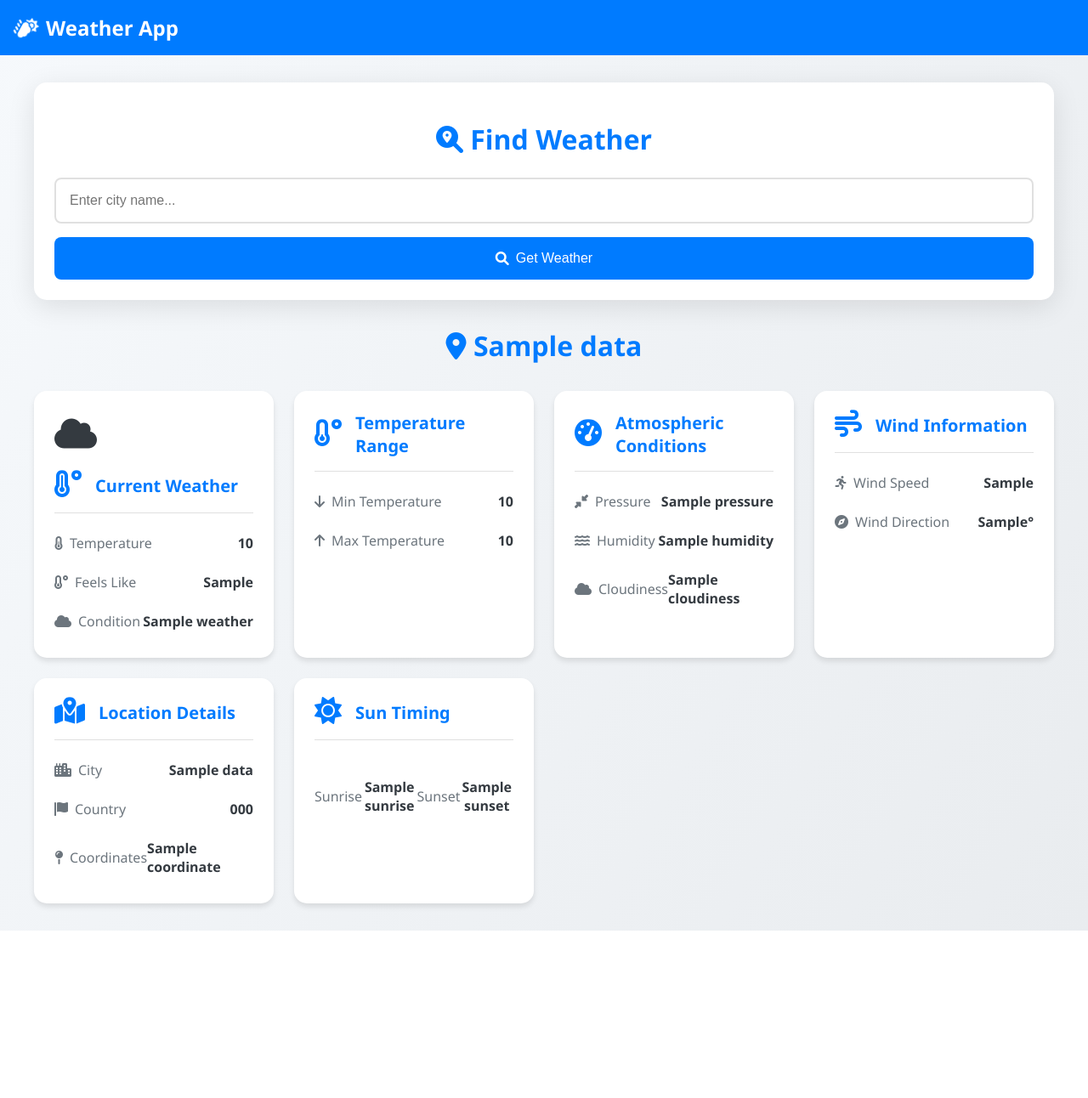
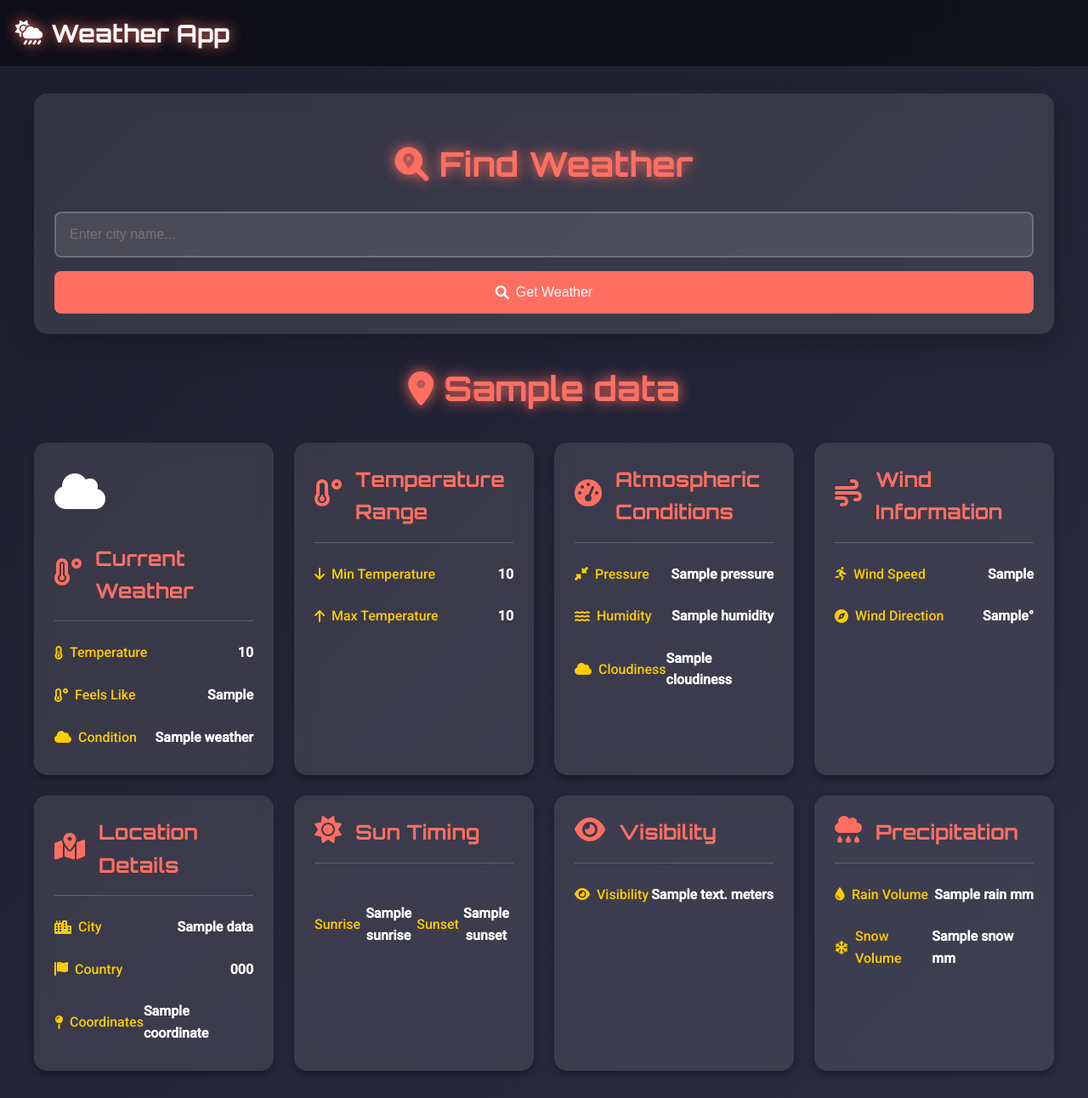
Before and after one commit to amrithul/weather_app, a Django app: template templates/index.html in a window 1280 px wide. Shown: the whole page at 85% size. Before the commit the page ends 1095 px from the top, so only its background shows below. Run offline with Django 5.2, Linux system fonts and the light colour scheme; the template is opened without the code that fills it: most values are stand-ins (such as "Sample title", 1, 10 or a date in 2020); parts of the project's set-up code (start-up, migrations or seed data) failed here and were passed over.

Commit message:
Update index.html
made changes in the look and style

```diff
--- a/templates/index.html
+++ b/templates/index.html
@@ -5,17 +5,15 @@
   <meta name="viewport" content="width=device-width, initial-scale=1.0">
   <title>Weather App</title>
   <link rel="stylesheet" href="https://cdnjs.cloudflare.com/ajax/libs/font-awesome/6.0.0/css/all.min.css">
+  <link href="https://fonts.googleapis.com/css2?family=Orbitron:wght@400;700&family=Roboto:wght@300;400;500&display=swap" rel="stylesheet">
   <style>
     :root {
-      --primary-color: #007bff;
-      --secondary-color: #6c757d;
-      --success-color: #28a745;
-      --info-color: #17a2b8;
-      --warning-color: #ffc107;
-      --danger-color: #dc3545;
-      --light-color: #f8f9fa;
-      --dark-color: #343a40;
-      --white: #ffffff;
+      --primary-color: #ff6f61;
+      --secondary-color: #ffcc00;
+      --background-gradient: linear-gradient(135deg, #1e1e2f, #2a2a40);
+      --card-background: rgba(255, 255, 255, 0.1);
+      --text-color: #ffffff;
+      --shadow-color: rgba(0, 0, 0, 0.3);
     }
 
     @keyframes fadeIn {
@@ -25,44 +23,42 @@
 
     @keyframes float {
       0% { transform: translateY(0px); }
-      50% { transform: translateY(-5px); }
+      50% { transform: translateY(-10px); }
       100% { transform: translateY(0px); }
     }
 
-    @keyframes spin {
-      from { transform: rotate(0deg); }
-      to { transform: rotate(360deg); }
-    }
-
-    @keyframes pulse {
-      0% { transform: scale(1); }
-      50% { transform: scale(1.05); }
-      100% { transform: scale(1); }
+    @keyframes glow {
+      0% { text-shadow: 0 0 5px var(--primary-color); }
+      50% { text-shadow: 0 0 20px var(--primary-color); }
+      100% { text-shadow: 0 0 5px var(--primary-color); }
     }
 
     body {
-      background: linear-gradient(120deg, #f6f9fc 0%, #e9ecef 100%);
-      color: var(--dark-color);
-      font-family: 'Segoe UI', Tahoma, Geneva, Verdana, sans-serif;
+      background: var(--background-gradient);
+      color: var(--text-color);
+      font-family: 'Roboto', sans-serif;
       margin: 0;
       min-height: 100vh;
+      line-height: 1.6;
     }
 
     .navbar {
-      background-color: var(--primary-color);
+      background: rgba(0, 0, 0, 0.5);
       padding: 1rem 0;
       animation: fadeIn 0.5s ease-out;
     }
 
     .navbar-brand {
-      color: var(--white);
-      font-size: 1.5rem;
-      font-weight: 600;
+      color: var(--text-color);
+      font-size: 1.8rem;
+      font-family: 'Orbitron', sans-serif;
+      font-weight: 700;
       text-decoration: none;
       margin-left: 1rem;
       display: flex;
       align-items: center;
       gap: 0.5rem;
+      animation: glow 3s infinite;
     }
 
     .navbar-brand i {
@@ -76,23 +72,22 @@
     }
 
     .search-container {
-      background: var(--white);
+      background: var(--card-background);
       padding: 1.5rem;
       border-radius: 15px;
-      box-shadow: 0 8px 32px rgba(0, 0, 0, 0.1);
+      box-shadow: 0 8px 32px var(--shadow-color);
       margin-bottom: 2rem;
       animation: fadeIn 0.5s ease-out;
-    }
-
-    .search-container:hover {
-      animation: pulse 2s infinite;
+      backdrop-filter: blur(10px);
     }
 
     h1 {
       color: var(--primary-color);
       text-align: center;
       margin-bottom: 1.5rem;
-      font-size: 2rem;
+      font-size: 2.5rem;
+      font-family: 'Orbitron', sans-serif;
+      animation: glow 3s infinite;
     }
 
     .form-group {
@@ -104,22 +99,24 @@
     .form-control {
       flex: 1;
       padding: 1rem;
-      border: 2px solid #e0e0e0;
+      border: 2px solid rgba(255, 255, 255, 0.2);
       border-radius: 8px;
       font-size: 1rem;
+      background: rgba(255, 255, 255, 0.1);
+      color: var(--text-color);
       transition: all 0.3s ease;
     }
 
     .form-control:focus {
       border-color: var(--primary-color);
       outline: none;
-      box-shadow: 0 0 0 3px rgba(0, 123, 255, 0.25);
+      box-shadow: 0 0 0 3px rgba(255, 111, 97, 0.25);
     }
 
     .btn {
       padding: 1rem;
       background: var(--primary-color);
-      color: var(--white);
+      color: var(--text-color);
       border: none;
       border-radius: 8px;
       font-size: 1rem;
@@ -132,7 +129,7 @@
     }
 
     .btn:hover {
-      background: #0056b3;
+      background: #ff4a3d;
       transform: translateY(-2px);
     }
 
@@ -144,26 +141,19 @@
     }
 
     .weather-card {
-      background: var(--white);
+      background: var(--card-background);
       border-radius: 15px;
       padding: 1.5rem;
-      box-shadow: 0 4px 6px rgba(0, 0, 0, 0.1);
+      box-shadow: 0 4px 6px var(--shadow-color);
       transition: all 0.3s ease;
       animation: fadeIn 0.5s ease-out;
-      animation-fill-mode: both;
+      backdrop-filter: blur(10px);
     }
 
     .weather-card:hover {
       transform: translateY(-5px);
-      box-shadow: 0 8px 15px rgba(0, 0, 0, 0.2);
+      box-shadow: 0 8px 15px var(--shadow-color);
     }
-
-    .weather-card:nth-child(1) { animation-delay: 0.1s; }
-    .weather-card:nth-child(2) { animation-delay: 0.2s; }
-    .weather-card:nth-child(3) { animation-delay: 0.3s; }
-    .weather-card:nth-child(4) { animation-delay: 0.4s; }
-    .weather-card:nth-child(5) { animation-delay: 0.5s; }
-    .weather-card:nth-child(6) { animation-delay: 0.6s; }
 
     .weather-card-header {
       display: flex;
@@ -171,7 +161,7 @@
       gap: 1rem;
       margin-bottom: 1rem;
       padding-bottom: 1rem;
-      border-bottom: 1px solid #e0e0e0;
+      border-bottom: 1px solid rgba(255, 255, 255, 0.2);
     }
 
     .weather-icon {
@@ -181,10 +171,11 @@
     }
 
     .weather-card-title {
-      font-size: 1.25rem;
+      font-size: 1.5rem;
       font-weight: 600;
       color: var(--primary-color);
       margin: 0;
+      font-family: 'Orbitron', sans-serif;
     }
 
     .weather-card-content {
@@ -202,7 +193,7 @@
     }
 
     .weather-data:hover {
-      background: rgba(0, 123, 255, 0.05);
+      background: rgba(255, 111, 97, 0.1);
       padding: 0.5rem;
       border-radius: 8px;
     }
@@ -217,12 +208,12 @@
 
     .weather-value {
       font-weight: 600;
-      color: var(--dark-color);
+      color: var(--text-color);
     }
 
     .alert {
       background: var(--danger-color);
-      color: var(--white);
+      color: var(--text-color);
       padding: 1rem;
       border-radius: 8px;
       text-align: center;
@@ -232,7 +223,7 @@
 
     /* Weather condition icons */
     .weather-condition {
-      font-size: 2.5rem;
+      font-size: 3rem;
       margin-bottom: 1rem;
       animation: float 3s ease-in-out infinite;
     }
@@ -251,17 +242,17 @@
     .sunrise-sunset-icon {
       font-size: 2rem;
       margin-bottom: 0.5rem;
-      color: var(--warning-color);
+      color: var(--secondary-color);
     }
 
     /* Responsive adjustments */
     @media (max-width: 768px) {
       .navbar-brand {
-        font-size: 1.25rem;
+        font-size: 1.5rem;
       }
 
       h1 {
-        font-size: 1.75rem;
+        font-size: 2rem;
       }
 
       .form-group {
@@ -285,7 +276,7 @@
       }
 
       .weather-card-title {
-        font-size: 1.1rem;
+        font-size: 1.25rem;
       }
 
       .weather-condition {
@@ -295,11 +286,11 @@
 
     @media (max-width: 480px) {
       .navbar-brand {
-        font-size: 1rem;
+        font-size: 1.25rem;
       }
 
       h1 {
-        font-size: 1.5rem;
+        font-size: 1.75rem;
       }
 
       .weather-card-header {
@@ -477,6 +468,38 @@
           </div>
         </div>
       </div>
+
+      <!-- Visibility Card -->
+      <div class="weather-card">
+        <div class="weather-card-header">
+          <i class="fas fa-eye weather-icon"></i>
+          <h2 class="weather-card-title">Visibility</h2>
+        </div>
+        <div class="weather-card-content">
+          <div class="weather-data">
+            <span class="weather-label"><i class="fas fa-eye"></i> Visibility</span>
+            <span class="weather-value">{{ data.visibility }} meters</span>
+          </div>
+        </div>
+      </div>
+
+      <!-- Precipitation Card -->
+      <div class="weather-card">
+        <div class="weather-card-header">
+          <i class="fas fa-cloud-rain weather-icon"></i>
+          <h2 class="weather-card-title">Precipitation</h2>
+        </div>
+        <div class="weather-card-content">
+          <div class="weather-data">
+            <span class="weather-label"><i class="fas fa-tint"></i> Rain Volume</span>
+            <span class="weather-value">{{ data.rain }} mm</span>
+          </div>
+          <div class="weather-data">
+            <span class="weather-label"><i class="fas fa-snowflake"></i> Snow Volume</span>
+            <span class="weather-value">{{ data.snow }} mm</span>
+          </div>
+        </div>
+      </div>
     </div>
     {% elif data.error %}
     <div class="alert">
```
